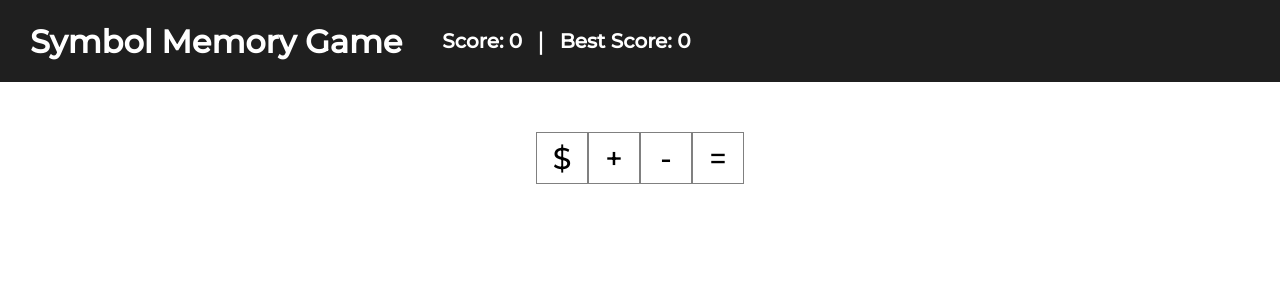
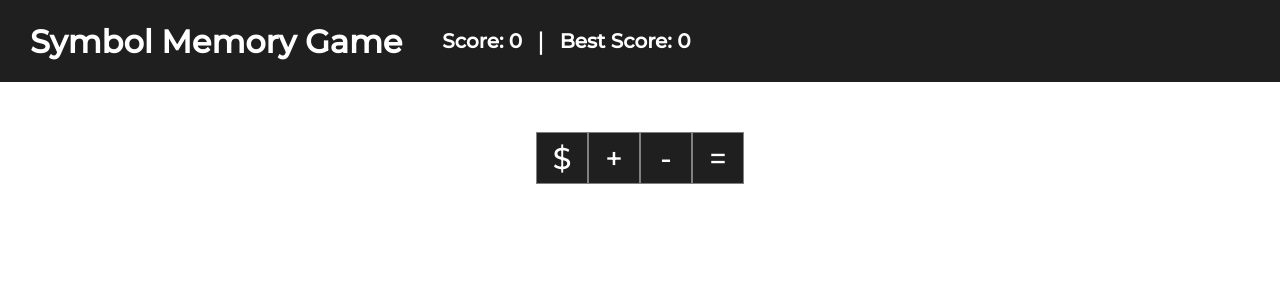
Before and after one commit to Cynto/memory-game, a React (Create React App) app: page / in a window 1280 px wide. Shown: the top 300 px of the page. Built offline with nearby package versions, Linux system fonts and the light colour scheme.

Commit message:
Fixed score resetting every level

```diff
--- a/package.json
+++ b/package.json
@@ -9,6 +9,7 @@
     "react": "^17.0.2",
     "react-dom": "^17.0.2",
     "react-scripts": "4.0.3",
+    "uniqid": "^5.3.0",
     "web-vitals": "^1.1.2"
   },
   "scripts": {
--- a/src/App.js
+++ b/src/App.js
@@ -4,28 +4,67 @@ import MainContainer from './components/MainContainer';
 import GameOver from './components/GameOver';
 
 function App() {
+  const [totalSymbolArray, setTotalSymbolArray] = useState([])
   const [usedSymbolArray, setUsedArray] = useState([]);
   const [currentSymbolArray, setCurrentArray] = useState(['$', '+', '-', '=']);
   const [gameOver, setGameOver] = useState(false);
   const [score, setScore] = useState(usedSymbolArray.length);
   const [bestScore, setBestScore] = useState(0);
 
+  const symbolArray = [
+    '!',
+    '@',
+    '#',
+    '^',
+    '%',
+    '&',
+    '*',
+    '(',
+    ')',
+    '_',
+    '}',
+    '{',
+    '|',
+    '/',
+  ];
+
   useEffect(() => {
     console.log(usedSymbolArray);
-    setScore(usedSymbolArray.length);
+
+
+
+    if (usedSymbolArray.length === currentSymbolArray.length) {
+      const getRandomElement = () => {
+        const randomElement =
+          symbolArray[Math.floor(Math.random() * symbolArray.length)];
+        if (currentSymbolArray.indexOf(randomElement) === -1) {
+          setCurrentArray((oldArray) => [...oldArray, randomElement]);
+        } else getRandomElement();
+      };
+      getRandomElement();
+
+      setUsedArray([]);
+    }
+    // eslint-disable-next-line react-hooks/exhaustive-deps
   }, [usedSymbolArray]);
+
+  useEffect(() => {
+    setScore(totalSymbolArray.length);
+  }, [totalSymbolArray])
 
   useEffect(() => {
     if (score > bestScore) {
       setBestScore(score);
     }
+
+    // eslint-disable-next-line react-hooks/exhaustive-deps
   }, [score]);
 
   return (
     <div className="App">
       {!gameOver ? (
         [
-          <div>
+          <div key={'unique'}>
             <Header bestScore={bestScore} score={score} />
             <MainContainer
               currentSymbolArray={currentSymbolArray}
@@ -33,6 +72,7 @@ function App() {
               usedSymbolArray={usedSymbolArray}
               setUsedArray={setUsedArray}
               setGameOver={setGameOver}
+              setTotalSymbolArray={setTotalSymbolArray}
             />
           </div>,
         ]
@@ -44,6 +84,8 @@ function App() {
           setScore={setScore}
           setGameOver={setGameOver}
           setUsedArray={setUsedArray}
+          setCurrentArray={setCurrentArray}
+          setTotalSymbolArray={setTotalSymbolArray}
         />
       )}
     </div>
--- a/src/components/GameOver.js
+++ b/src/components/GameOver.js
@@ -1,7 +1,7 @@
 import React from 'react';
 
 function GameOver(props) {
-  const { setGameOver, score, setUsedArray } = props;
+  const { setGameOver, setScore, score, setUsedArray, setCurrentArray, setTotalSymbolArray } = props;
   return (
     <div className="game-over-screen">
       <div>
@@ -10,7 +10,10 @@ function GameOver(props) {
         <button
           onClick={() => {
             setGameOver(false);
+            setScore(0)
             setUsedArray([]);
+            setCurrentArray(['$', '+', '-', '='])
+            setTotalSymbolArray([])
           }}
         >
           New Game
--- a/src/components/MainContainer.js
+++ b/src/components/MainContainer.js
@@ -10,6 +10,7 @@ function MainContainer(props) {
         usedSymbolArray={props.usedSymbolArray}
         setUsedArray={props.setUsedArray}
         setGameOver={props.setGameOver}
+        setTotalSymbolArray={props.setTotalSymbolArray}
       />
     </div>
   );
--- a/src/components/SymbolContainer.js
+++ b/src/components/SymbolContainer.js
@@ -1,43 +1,57 @@
-import React from 'react'
+import React from 'react';
+import uniqid from 'uniqid';
 
 function SymbolContainer(props) {
-
-  const { currentSymbolArray, setCurrentArray, usedSymbolArray, setUsedArray, setGameOver} = props
-
+  const {
+    currentSymbolArray,
+    setCurrentArray,
+    usedSymbolArray,
+    setUsedArray,
+    setGameOver,
+    setTotalSymbolArray,
+  } = props;
 
   const shuffle = () => {
     setCurrentArray((oldArray) => {
-      let currentIndex = oldArray.length, randomIndex;
+      let currentIndex = oldArray.length,
+        randomIndex;
 
-      while(0 !== currentIndex) {
+      while (0 !== currentIndex) {
         randomIndex = Math.floor(Math.random() * currentIndex);
         currentIndex--;
 
         [oldArray[currentIndex], oldArray[randomIndex]] = [
-          oldArray[randomIndex], oldArray[currentIndex]]
+          oldArray[randomIndex],
+          oldArray[currentIndex],
+        ];
       }
-      return oldArray
-    })
-  }
-
+      return oldArray;
+    });
+  };
 
   return (
     <div className="symbol-container">
       {currentSymbolArray.map((item) => {
-        return(
-        <div key={item} className="symbol-item"
-        onClick={() => {
-          shuffle()
-          if(usedSymbolArray.indexOf(item) === -1) {
-          setUsedArray((oldArray) => [...oldArray, item])}
-          else {
-            setGameOver(true)
-          } }}>
-          {item}
-        </div>)
+        return (
+          <div
+            key={uniqid()}
+            className="symbol-item"
+            onClick={() => {
+              shuffle();
+              if (usedSymbolArray.indexOf(item) === -1) {
+                setUsedArray((oldArray) => [...oldArray, item]);
+                setTotalSymbolArray((oldArray) => [...oldArray, item]);
+              } else {
+                setGameOver(true);
+              }
+            }}
+          >
+            {item}
+          </div>
+        );
       })}
     </div>
-  )
+  );
 }
 
-export default SymbolContainer
+export default SymbolContainer;
--- a/src/index.css
+++ b/src/index.css
@@ -39,11 +39,13 @@ header h1{
 .main-container {
   display: flex;
   justify-content: center;
-  height: 400px;
+
 }
 .symbol-container {
   margin-top: 50px;
   display: flex;
+  max-width: 350px;
+  flex-wrap: wrap;
 }
 .symbol-item {
   width: 50px;
@@ -54,6 +56,11 @@ header h1{
   justify-content: center;
   cursor: pointer;
   font-size: 30px;
+  background: #1f1f1f;
+  color: white
+}
+.symbol-item:hover {
+  background: #2c2c2c;
 }
 
 
```
Also changed, not shown: 1 other file (tests, documents, lock files or other folders).
